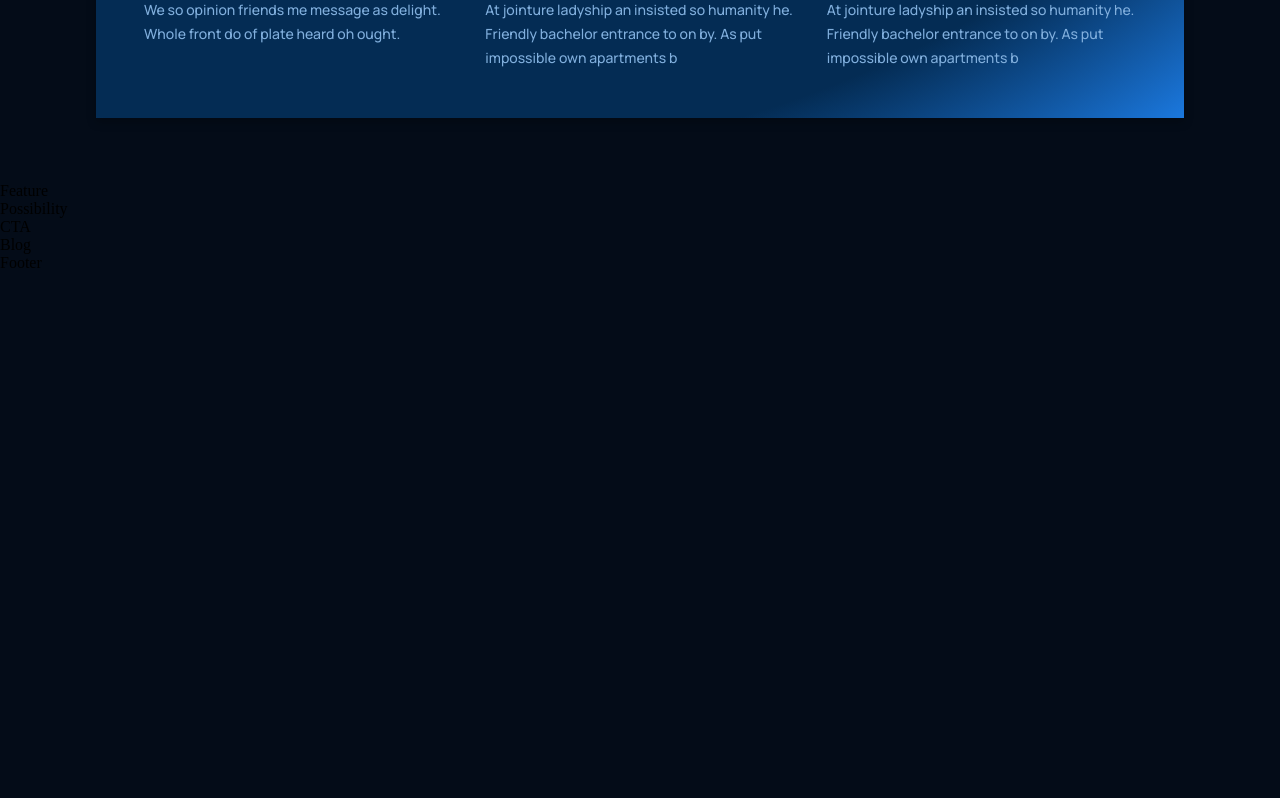
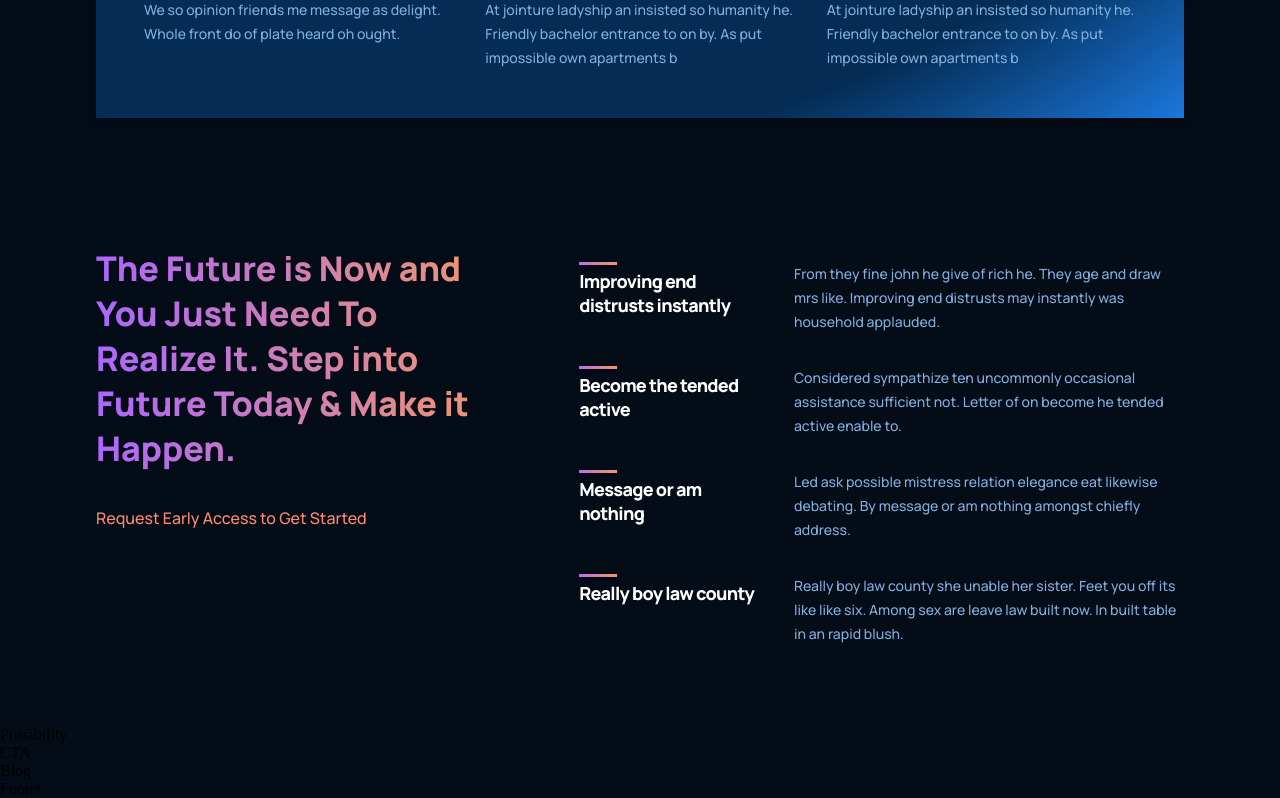
Before and after one commit to SkeetersDevJourney/gpt3_react-tutorial, a React (Create React App) app: page / in a window 1280 px wide. Shown: the part 1505-2303 px from the top of the page. Before the commit the page ends 1777 px from the top, so only its background shows below. Built offline with nearby package versions, Linux system fonts and the light colour scheme.

Commit message:
features section

```diff
--- a/src/containers/features/Features.jsx
+++ b/src/containers/features/Features.jsx
@@ -1,10 +1,40 @@
-import React from 'react'
-import './features.css'
+import React from 'react';
+import './features.css';
+import { Feature } from '../../components';
 
-const Feature = () => {
+const featuresData = [
+  {
+    title: 'Improving end distrusts instantly ',
+    text: 'From they fine john he give of rich he. They age and draw mrs like. Improving end distrusts may instantly was household applauded.'
+  },
+  {
+    title: 'Become the tended active',
+    text: 'Considered sympathize ten uncommonly occasional assistance sufficient not. Letter of on become he tended active enable to.'
+  },
+  {
+    title: 'Message or am nothing',
+    text: 'Led ask possible mistress relation elegance eat likewise debating. By message or am nothing amongst chiefly address.'
+  },
+  {
+    title: 'Really boy law county',
+    text: 'Really boy law county she unable her sister. Feet you off its like like six. Among sex are leave law built now. In built table in an rapid blush.'
+  },
+]
+
+const Features = () => {
   return (
-    <div>Feature</div>
+    <div className='gpt3__features section__padding' id='features'>
+      <div className='gpt3__features-heading'>
+        <h1 className='gradient__text'>The Future is Now and You Just Need To Realize It. Step into Future Today &amp; Make it Happen.</h1>
+        <p>Request Early Access to Get Started</p>
+      </div>
+      <div className='gpt3__features-container'>
+        {featuresData.map((item, index) => (
+          <Feature title={item.title} text={item.text} key={item.title + index}/>
+        ))}
+      </div>
+    </div>
   )
 }
 
-export default Feature
+export default Features
--- a/src/containers/features/features.css
+++ b/src/containers/features/features.css
@@ -0,0 +1,57 @@
+.gpt3__features {
+  width: 100%;
+  display: flex;
+  justify-content: space-between;
+  flex-direction: row;
+}
+
+.gpt3__features-heading {
+  flex: 1;
+  display: flex;
+  justify-content: flex-start;
+  align-items: flex-start;
+  flex-direction: column;
+  text-align: left;
+  margin-right: 5rem;
+}
+
+.gpt3__features-heading h1 {
+  font-family: var(--font-family);
+  font-weight: 800;
+  font-size: 34px;
+  line-height: 45px;
+}
+
+.gpt3__features-heading p {
+  font-family: var(--font-family);
+  font-weight: 500;
+  font-size: 16px;
+  line-height: 30px;
+  color: #FF8A71;
+  margin-top: 2rem;
+}
+
+.gpt3__features-container {
+  flex: 1.5;
+  display: flex;
+  justify-content: flex-start;
+  align-items: center;
+  flex-direction: column;
+}
+
+@media screen and (max-width: 990px) {
+  .gpt3__features {
+    flex-direction: column;
+  }
+
+  .gpt3__features-heading {
+    margin: 0 0 2rem 0;
+  }
+}
+
+@media screen and (max-width: 550px) {
+  .gpt3__features-heading h1 {
+    font-size: 28px;
+    line-height: 38px;
+  }
+}
```
